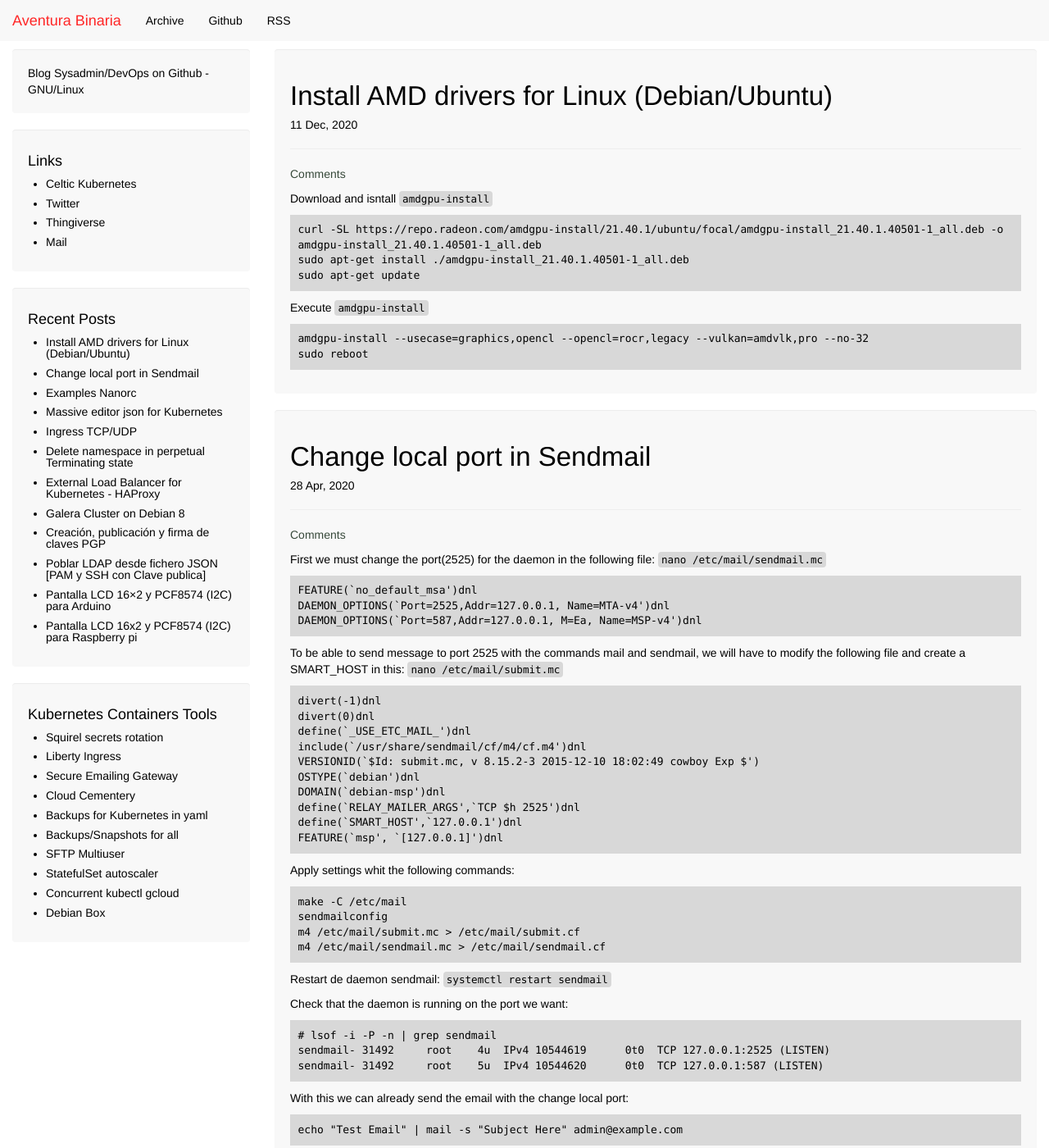
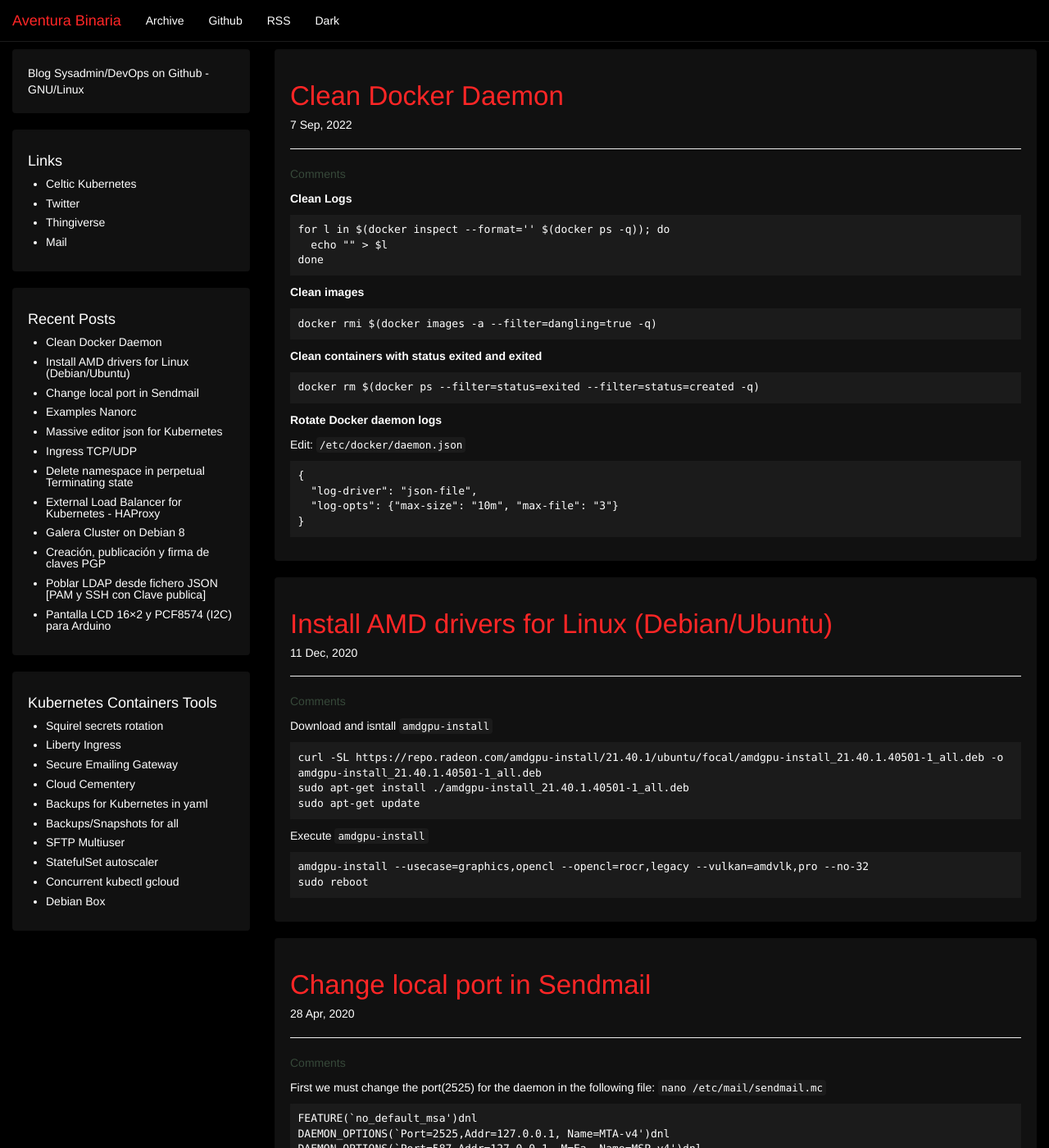
Before and after one commit to Tedezed/aventurabinaria.es, a Jekyll site: the page built from index.html, in a window 1280 px wide and 1400 px high. Shown: the whole window at 82% size. Built offline with Jekyll 4.4.1, drawn with Linux system fonts in a browser that asks for light colours; the list of posts is cut into pages by our own code; comment, search, counter and statistics services are not loaded; some of the changed text lies outside the part shown.

Commit message:
New post

````diff
--- /dev/null
+++ b/_includes/custom-script.html
@@ -0,0 +1,37 @@
+<script>
+const colorScheme = localStorage.getItem("color-scheme") || "light-mode";
+
+let darkModeState = false;
+
+// MediaQueryList object
+const useDark = window.matchMedia("(prefers-color-scheme: dark)");
+
+// Toggles the "dark-mode" class
+function toggleDarkMode(state) {
+  document.documentElement.classList.toggle("dark-mode", state);
+  darkModeState = state;
+
+  if (state) {
+    document.getElementById("theme-color-button").innerHTML = "Light";
+  } else {
+    document.getElementById("theme-color-button").innerHTML = "Dark";
+  }
+}
+
+// Sets localStorage state
+function setDarkModeLocalStorage(state) {
+  localStorage.setItem("dark-mode", state);
+}
+
+// Initial setting
+toggleDarkMode(localStorage.getItem("dark-mode") == "true");
+
+// Toggles the "dark-mode" class on click and sets localStorage state
+
+function switchDarkLight() {
+    darkModeState = !darkModeState;
+
+    toggleDarkMode(darkModeState);
+    setDarkModeLocalStorage(darkModeState);
+}
+</script>
--- a/_includes/footer.html
+++ b/_includes/footer.html
@@ -10,6 +10,7 @@
 
 {% include disqus-counts.html %}
 <!--{% include analytics.html %}-->
+{% include custom-script.html %}
 
 </body>
 </html>
--- a/_includes/header.html
+++ b/_includes/header.html
@@ -11,6 +11,7 @@
     <link href="{{ site.baseurl }}/css/theme_v2.css" rel="stylesheet" type="text/css">
     <link href="{{ site.baseurl }}/css/syntax.css" rel="stylesheet" type="text/css">
     <link rel="shortcut icon" type="image/png" href="https://www.aventurabinaria.es/images/favicon-32x32.png"/>
+    <meta name="color-scheme" content="light dark" />
 {% include isso-comments.html %}
 </head>
 
@@ -42,6 +43,7 @@
                       <li class="nav-item"><a class="nav-link" href="https://github.com/{{ site.github }}">Github</a></li>
                     {% endif %}
                     <li class="nav-item"><a class="nav-link" href="{{ site.baseurl }}/feed.xml">RSS</a></li>
+                    <li class="nav-item"><a id="theme-color-button" class="nav-link" onclick="switchDarkLight()" href="javascript:void(0);">Dark/Light</a></li>
                 </ul>
               </div>
         </div>
--- /dev/null
+++ b/_posts/2022-09-07-Clean-docker-instance.md
@@ -0,0 +1,33 @@
+---
+layout: post
+title: "Clean Docker Daemon"
+date: 2022-09-06 19:17:06 -0700
+comments: true
+---
+
+**Clean Logs**
+```
+for l in $(docker inspect --format='{{.LogPath}}' $(docker ps -q)); do
+  echo "" > $l
+done
+```
+
+**Clean images**
+```
+docker rmi $(docker images -a --filter=dangling=true -q)
+```
+
+**Clean containers with status exited and exited**
+```
+docker rm $(docker ps --filter=status=exited --filter=status=created -q)
+```
+
+**Rotate Docker daemon logs**
+
+Edit: `/etc/docker/daemon.json`
+```
+{
+  "log-driver": "json-file",
+  "log-opts": {"max-size": "10m", "max-file": "3"}
+}
+```
--- a/css/theme_v2.css
+++ b/css/theme_v2.css
@@ -13,7 +13,7 @@
     --sidebar-a-hover-color: #8b8b8b;
     --well-text-color: #ffffff;
     --well-bg-color: #f8f8f8;
-    --well-border-color: #ffffff;
+    --well-border-color: #d8d8d8;
     --well-hn-color: #ff2626;
     --well-a-color: #000;
     --author-color: #ff2626;
@@ -21,10 +21,11 @@
 
     --code-color: #000;
     --code-bg-color: #d8d8d8;
+    --code-bg-small-color: #e9e9e9;
 }
 
 /* Dark theme */
-@media (prefers-color-scheme: dark) {
+@media (prefers-color-scheme: light) {
     :root {
         --text-color: #fff;
         --bg-color: #000;
@@ -38,15 +39,16 @@
         --sidebar-a-color: #ffffff;
         --sidebar-a-hover-color: #626262;
         --well-text-color: #ffffff;
-        --well-bg-color: #000000;
-        --well-border-color: #ffffff;
+        --well-bg-color: #111111;
+        --well-border-color: #1b1b1b;
         --well-hn-color: #ff2626;
         --well-a-color: #fff;
         --author-color: #ff2626;
         --author-a-color: #37493a;
 
         --code-color: #fff;
-        --code-bg-color: #141414;
+        --code-bg-color: #1b1b1b;
+        --code-bg-small-color: #161616;
     }
 }
 
@@ -55,6 +57,31 @@
     padding-bottom: 60px;
     background-color: var(--bg-color);
     color: var(--text-color);
+}
+
+.dark-mode {
+    --text-color: #fff;
+    --bg-color: #000;
+    --navbar-text-invers-color: #ff2626;
+    --navbar-text-color: #ffffff;
+    --navbar-bg-color: #000000;
+
+    --copyright-color: #ff2626;
+    --footer-a-color: #906d6d;
+    --sidebar-hn-color: #ffffff;
+    --sidebar-a-color: #ffffff;
+    --sidebar-a-hover-color: #626262;
+    --well-text-color: #ffffff;
+    --well-bg-color: #111111;
+    --well-border-color: #1b1b1b;
+    --well-hn-color: #ff2626;
+    --well-a-color: #fff;
+    --author-color: #ff2626;
+    --author-a-color: #37493a;
+
+    --code-color: #fff;
+    --code-bg-color: #1b1b1b;
+    --code-bg-small-color: #313131;
 }
 
 .copyright {
@@ -117,7 +144,17 @@
 }
 
 .well h1 {
-    color: var(--well-hn-color);
+    color: var(--well-hn-color) !important;
+    font-size: 33px;
+}
+
+.well h1 a{
+    color: var(--well-hn-color) !important;
+    font-size: 33px;
+}
+
+.well h1 a:hover{
+    color: var(--text-color) !important;
     font-size: 33px;
 }
 
@@ -148,7 +185,7 @@
 .navbar .navbar-brand {
     color: var(--navbar-text-color);
     background-color: var(--navbar-bg-color);
-    border: hidden var(--well-border-color);;
+    border: hidden var(--well-border-color);
 }
 
 .navbar .navbar-brand:hover {
@@ -166,7 +203,7 @@
 .navbar-inverse {
     color: var(--navbar-text-invers-color);
     background-color: var(--navbar-bg-color);
-    border: hidden var(--well-border-color);;
+    border-bottom: 1px solid var(--well-border-color);;
 }
 
 .navbar-inverse .navbar-brand {
@@ -204,3 +241,15 @@
     background: var(--code-bg-color) !important;
     border: hidden var(--well-border-color);
 }
+
+.btn {
+    color: var(--code-color) !important;
+    background: var(--code-bg-color) !important;
+    border: hidden var(--well-border-color);
+}
+
+.btn:hover {
+    color: var(--code-color) !important;
+    background: var(--sidebar-a-hover-color) !important;
+    border: hidden var(--well-border-color);
+}
````
